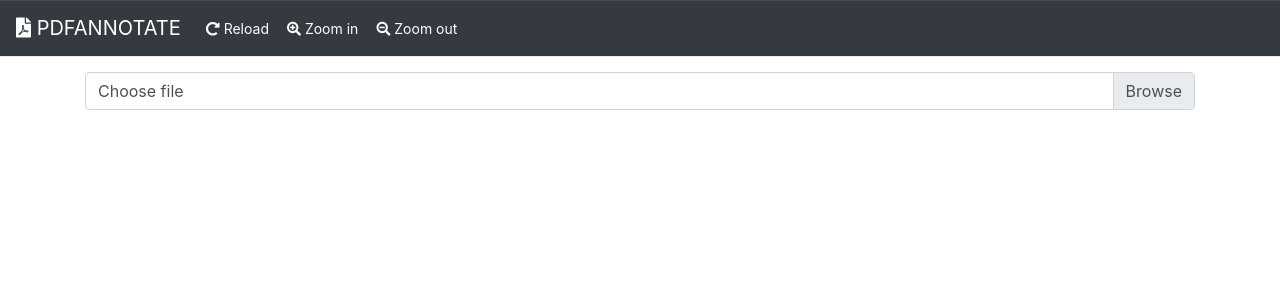
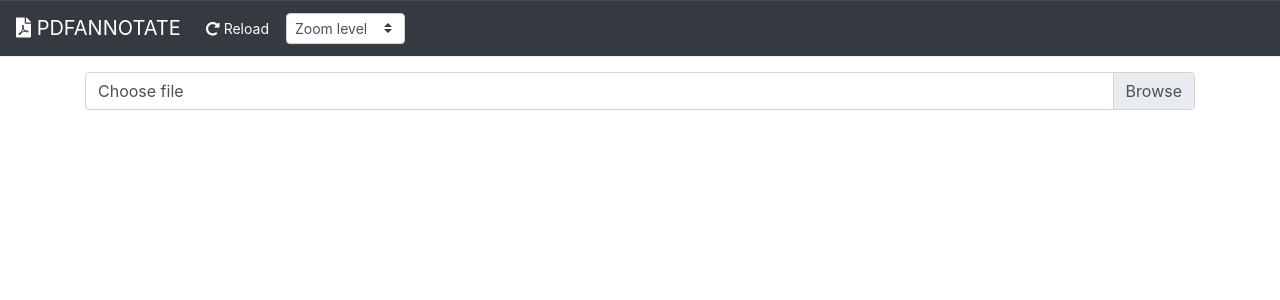
Before and after one commit to zahqresh/PdfViewer, a Node server app: page / in a window 1280 px wide. Shown: the top 300 px of the page. Run offline with Node 20, Linux system fonts and the light colour scheme; some libraries are stand-ins or nearby versions.

Commit message:
zoom added

```diff
--- a/app.js
+++ b/app.js
@@ -23,7 +23,7 @@ app.use(express.urlencoded({
 }))
 
 //setup db
-mongoose.connect('mongodb://localhost:27017/pdfviewer', {
+mongoose.connect('mongodb+srv://hamza:hamza@cluster0-ho2sf.mongodb.net/pdfviewer', {
   useNewUrlParser: true,
   useUnifiedTopology: true
 }, () => {
--- a/public/css/editor.css
+++ b/public/css/editor.css
@@ -18,11 +18,3 @@
 .navbar{
     position: sticky;
 }
-
-.container{
-    align-items: center;
-}
-
-.body{
-    background-color: black;
-}
--- a/public/js/editor.js
+++ b/public/js/editor.js
@@ -1,11 +1,12 @@
 var file_name;
 var pdf_pages;
 let x = [];
+let scale_val;
 //add event listener to listen for any file upload
 document.querySelector("#pdf-upload").addEventListener("change", function (e) {
-
   //get the first ulpoaded file
-  var file = e.target.files[0]
+  var file = e.target.files[0];
+  scale_val = $(this).attr("data-scale")
   if (file.type != "application/pdf") {
     console.error(file.name, "is not a pdf file.")
     $('.container').append(`<div class="alert alert-primary" role="alert">
@@ -14,17 +15,34 @@ document.querySelector("#pdf-upload").addEventListener("change", function (e) {
     return
   }
 
+
+console.log(scale_val);
+
+
+
   //getFile name
   file_name = file.name;
-
   //load the filerLoader web api to read the file content stored on user computer
   var fileReader = new FileReader();
-
   //as file reader is loaded get the file content as result object
   fileReader.onload = function () {
     var typedarray = new Uint8Array(this.result);
     //save name/file content in global url var
     url = typedarray;
+    renderPDF(url);
+
+  };
+  //read the file as a bufferarray
+  fileReader.readAsArrayBuffer(file);
+});
+
+
+
+
+
+
+//render the pdf
+function renderPDF(url){
  //render the pdf
  PDFJS.getDocument(url)
  .then(function (pdf) {
@@ -39,7 +57,7 @@ document.querySelector("#pdf-upload").addEventListener("change", function (e) {
      // Get desired page
      pdf.getPage(i).then(function (page) {
 
-            var scale = 1.5;
+       var scale = scale_val;
        var viewport = page.getViewport(scale);
        var div = document.createElement("div");
 
@@ -54,7 +72,6 @@ document.querySelector("#pdf-upload").addEventListener("change", function (e) {
 
        // Create a new Canvas element
        var canvas = document.createElement("canvas");
-
        // Append Canvas within div#page-#{pdf_page_number}
        div.appendChild(canvas);
 
@@ -80,7 +97,6 @@ document.querySelector("#pdf-upload").addEventListener("change", function (e) {
 
            // Set it's class to textLayer which have required CSS styles
            textLayerDiv.setAttribute("class", "textLayer");
-
            // Append newly created div in `div#page-#{pdf_page_number}`
            div.appendChild(textLayerDiv);
 
@@ -135,7 +151,4 @@ document.querySelector("#pdf-upload").addEventListener("change", function (e) {
 
    }
  });
-  };
-  //read the file as a bufferarray
-  fileReader.readAsArrayBuffer(file);
-});
+}
--- a/views/index.ejs
+++ b/views/index.ejs
@@ -6,7 +6,7 @@
     <title>PDF Editor</title>
 </head>
 
-<body>
+<body >
 
     <!--Scripts-->
     <!--Boostrap jqeru and css-->
@@ -46,14 +46,11 @@
         $('.custom-file').click(function () {
             $('.custom-file').hide();
         });
-        //zoom in
-        $('#zoom-in').click(() => {
+        document.getElementById('scale').addEventListener('change',()=>{
+            var val = $('#scale').val();
+            $('#pdf-upload').attr('data-scale',`${val}`)
 
         });
-        //zoom out
-        $('#zoom-out').click(() => {
-
-        })
     </script>
 </body>
 
--- a/views/layouts/layout.ejs
+++ b/views/layouts/layout.ejs
@@ -14,10 +14,15 @@
           <button class="btn btn-sm btn-dark" class="download">Choose File</button>
         </li> -->
         <li class="nav-item active">
-          <button class="btn btn-sm btn-dark" id="zoom-in"><i class="fas fa-search-plus"></i> Zoom in</button>
-        </li>
-        <li class="nav-item active">
-          <button class="btn btn-sm btn-dark" id="zoom-out"><i class="fas fa-search-minus"></i> Zoom out</button>
+
+          <select id="scale" class="custom-select ml-2 custom-select-sm">
+            <option selected value="1.5"> Zoom level</option>
+            <option value="1.5">100%</option>
+            <option value="2">200%</option>
+            <option value="2.25">300%</option>
+            <option value="2.5">400%</option>
+            <option value="3">500%</option>
+          </select>
         </li>
       </ul>
     </div>
```
Also changed, not shown: public/css/annotator.min.css, 1 other file. Lines whose indentation alone changed are shown as unchanged.
